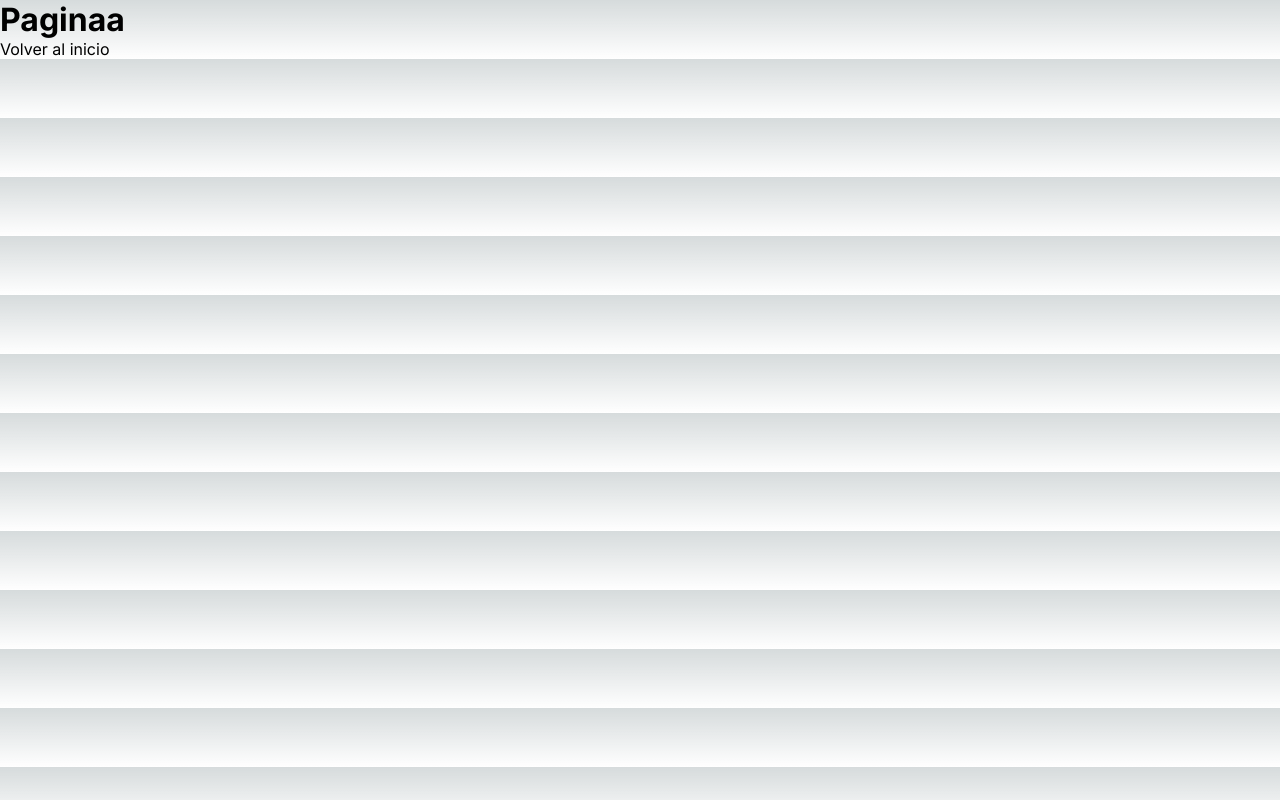
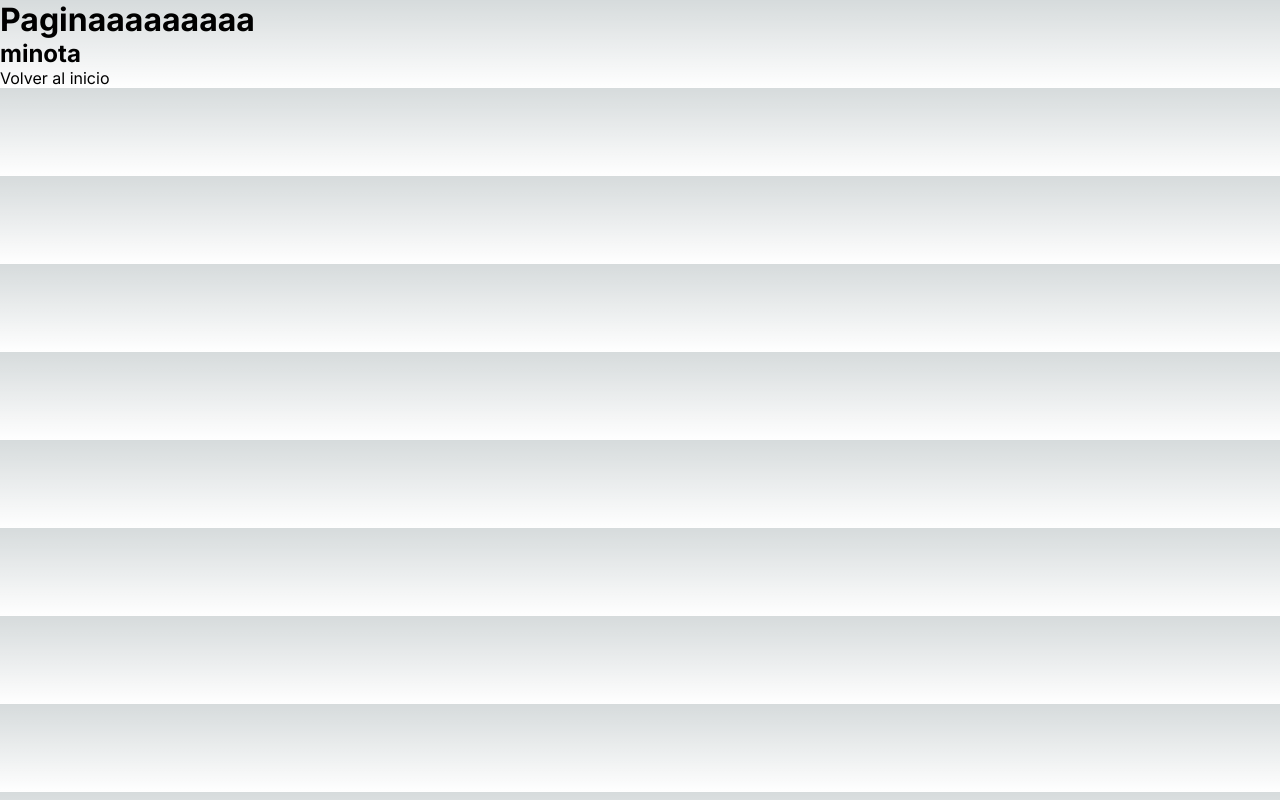
Before and after one commit to minotaes/minotaes-webapp, a Next.js app: page /home in a window 1280 px wide. Built offline with nearby package versions, Linux system fonts and the light colour scheme.

Commit message:
minota h2

```diff
--- a/src/app/home/page.tsx
+++ b/src/app/home/page.tsx
@@ -4,7 +4,8 @@ import React from 'react'
 const Page = () => {
   return (
     <div>
-      <h1>Paginaa </h1>
+      <h1>Paginaaaaaaaaa  </h1>
+      <h2>minota</h2>
       <Link href={'/'}>Volver al inicio</Link>
     </div>
   )
```
